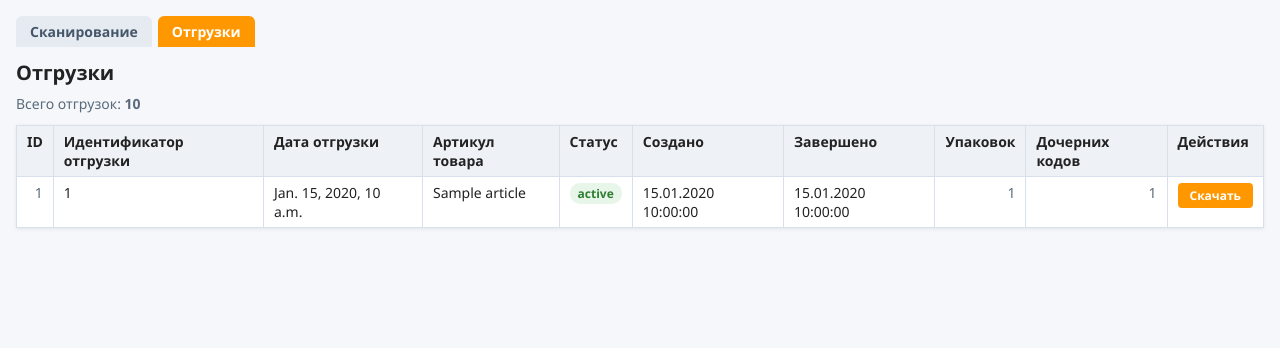
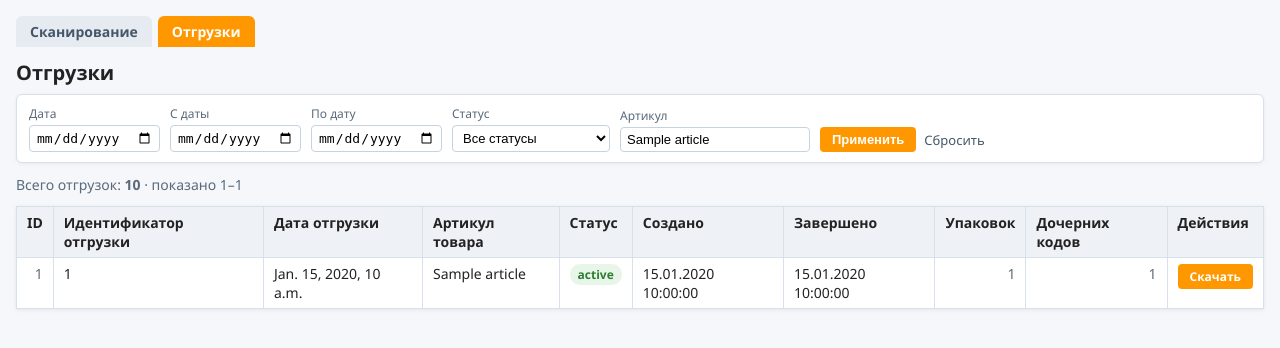
Before and after one commit to dadika123/tsd_warehouse_service, a Django app: template scans/templates/scans/shipments.html in a window 1280 px wide. Shown: the top 348 px of the page. Run offline with Django 5.2, Linux system fonts and the light colour scheme; the template is opened without the code that fills it: most values are stand-ins (such as "Sample title", 1, 10 or a date in 2020).

Commit message:
Feat: фильтры и пагинация на вкладке «Отгрузки»
Фильтры по дате, диапазону дат, статусу и артикулу; пагинация по 100 записей с сохранением фильтров. При активных фильтрах автообновление отключено. Добавлены тесты.

```diff
--- a/scans/templates/scans/shipments.html
+++ b/scans/templates/scans/shipments.html
@@ -75,6 +75,56 @@
         .status-completed { background: #e8f5e9; color: #2e7d32; }
         .status-error { background: #fce4ec; color: #b71c1c; }
         .status-deleted { background: #ffebee; color: #c62828; }
+        .filters {
+            display: flex;
+            flex-wrap: wrap;
+            gap: 10px;
+            align-items: flex-end;
+            background: #fff;
+            border: 1px solid #d8e0eb;
+            border-radius: 6px;
+            padding: 10px 12px;
+            margin-bottom: 12px;
+            box-shadow: 0 1px 4px rgba(0, 0, 0, .06);
+        }
+        .filters label {
+            display: flex;
+            flex-direction: column;
+            gap: 3px;
+            font-size: 12px;
+            color: #5a6a7a;
+        }
+        .filters input, .filters select {
+            font-size: 13px;
+            padding: 4px 6px;
+            border: 1px solid #c7d2df;
+            border-radius: 4px;
+            background: #fff;
+        }
+        .filter-buttons { display: flex; gap: 8px; align-items: center; }
+        .filter-buttons button {
+            font-size: 13px;
+            padding: 5px 12px;
+            cursor: pointer;
+            background: #ff9800;
+            color: #fff;
+            border: none;
+            border-radius: 4px;
+            font-weight: 600;
+        }
+        .filter-buttons a { font-size: 13px; color: #45566a; text-decoration: none; }
+        .filter-buttons a:hover { text-decoration: underline; }
+        .pagination {
+            display: flex;
+            gap: 12px;
+            align-items: center;
+            margin-top: 12px;
+            font-size: 13px;
+            color: #5a6a7a;
+        }
+        .pagination a { color: #1565c0; text-decoration: none; font-weight: 600; }
+        .pagination a:hover { text-decoration: underline; }
+        .pagination .current { color: #5a6a7a; }
     </style>
 </head>
 <body>
@@ -84,8 +134,38 @@
     </div>
 
     <h1>Отгрузки</h1>
+
+    <form method="get" action="/shipments/" class="filters">
+        <label>Дата
+            <input type="date" name="date" value="{{ filters.date }}">
+        </label>
+        <label>С даты
+            <input type="date" name="date_from" value="{{ filters.date_from }}">
+        </label>
+        <label>По дату
+            <input type="date" name="date_to" value="{{ filters.date_to }}">
+        </label>
+        <label>Статус
+            <select name="status">
+                <option value="">Все статусы</option>
+                {% for value, label in status_choices %}
+                <option value="{{ value }}"{% if filters.status == value %} selected{% endif %}>{{ label }}</option>
+                {% endfor %}
+            </select>
+        </label>
+        <label>Артикул
+            <input type="text" name="article" value="{{ filters.article }}" placeholder="например, 13541">
+        </label>
+        <div class="filter-buttons">
+            <button type="submit">Применить</button>
+            <a href="/shipments/">Сбросить</a>
+        </div>
+    </form>
+
     <div class="meta">
         Всего отгрузок: <strong>{{ total }}</strong>
+        {% if filtered_total != total %} · по фильтру: <strong>{{ filtered_total }}</strong>{% endif %}
+        {% if filtered_total %} · показано {{ page_obj.start_index }}–{{ page_obj.end_index }}{% endif %}
     </div>
 
     <table>
@@ -143,16 +223,30 @@
             </tr>
             {% empty %}
             <tr>
-                <td class="empty" colspan="10">Отгрузок пока нет</td>
+                <td class="empty" colspan="10">
+                    {% if filter_query %}Ничего не найдено{% else %}Отгрузок пока нет{% endif %}
+                </td>
             </tr>
             {% endfor %}
         </tbody>
     </table>
 
+    {% if page_obj.paginator.num_pages > 1 %}
+    <div class="pagination">
+        {% if page_obj.has_previous %}
+        <a href="?{{ filter_query }}page={{ page_obj.previous_page_number }}">← Назад</a>
+        {% endif %}
+        <span class="current">Страница {{ page_obj.number }} из {{ page_obj.paginator.num_pages }}</span>
+        {% if page_obj.has_next %}
+        <a href="?{{ filter_query }}page={{ page_obj.next_page_number }}">Вперёд →</a>
+        {% endif %}
+    </div>
+    {% endif %}
+
+    {% if live_updates %}
     <script>
         (function () {
             const tbody = document.getElementById('shipment-tbody');
-            const totalEl = document.querySelector('.meta strong');
             const selectedFormats = {};
             let lastSignature = '';
 
@@ -242,7 +336,6 @@
                     td.textContent = 'Отгрузок пока нет';
                     tr.appendChild(td);
                     tbody.appendChild(tr);
-                    if (totalEl) totalEl.textContent = '0';
                     return;
                 }
 
@@ -267,12 +360,11 @@
                     tr.appendChild(buildActions(shipment));
                     tbody.appendChild(tr);
                 });
-                if (totalEl) totalEl.textContent = String(items.length);
             }
 
             async function refreshShipments() {
                 try {
-                    const response = await fetch('/api/shipments/list/?limit=200', {cache: 'no-store'});
+                    const response = await fetch('/api/shipments/list/?limit=100', {cache: 'no-store'});
                     if (!response.ok) return;
                     const data = await response.json();
                     const signature = JSON.stringify(data.items);
@@ -292,5 +384,6 @@
             refreshShipments();
         })();
     </script>
+    {% endif %}
 </body>
 </html>
```
Also changed, not shown: scans/tests.py (+111 -0 lines), scans/views.py (+82 -3 lines), README.md.
